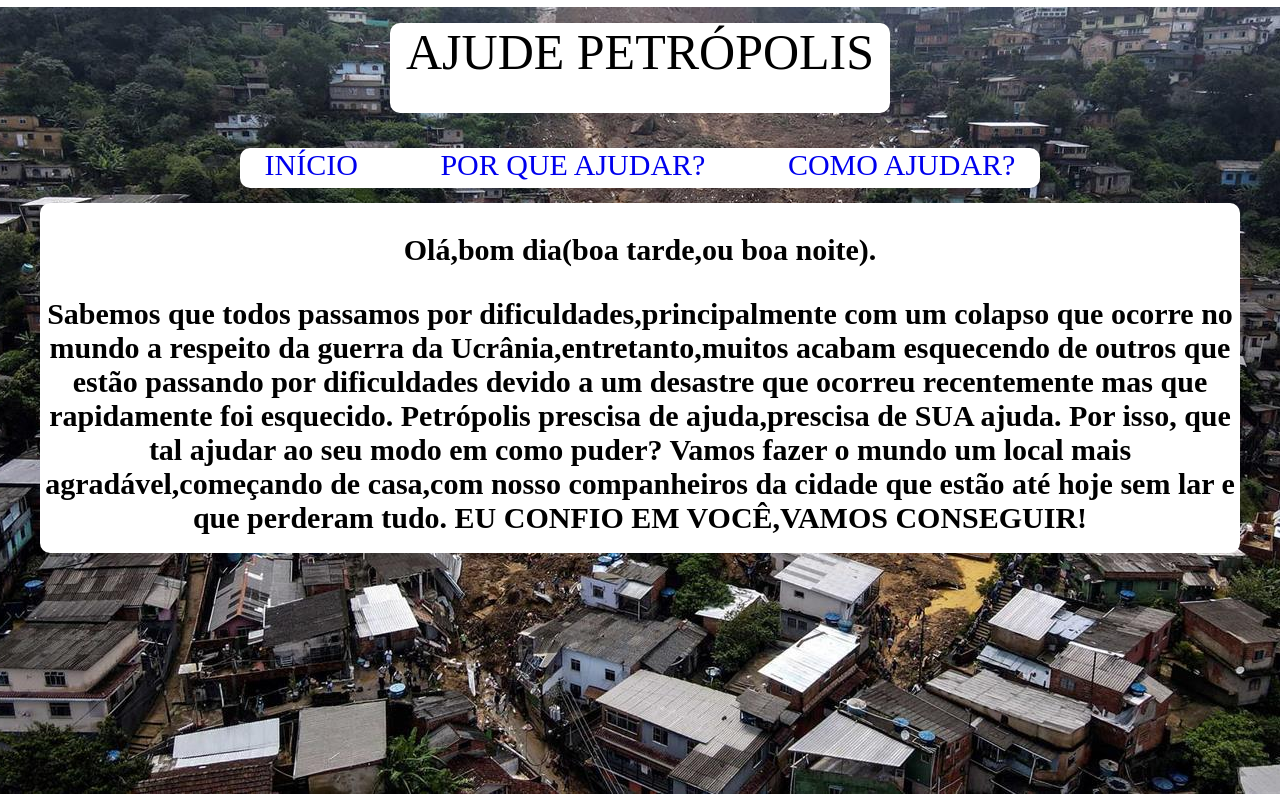
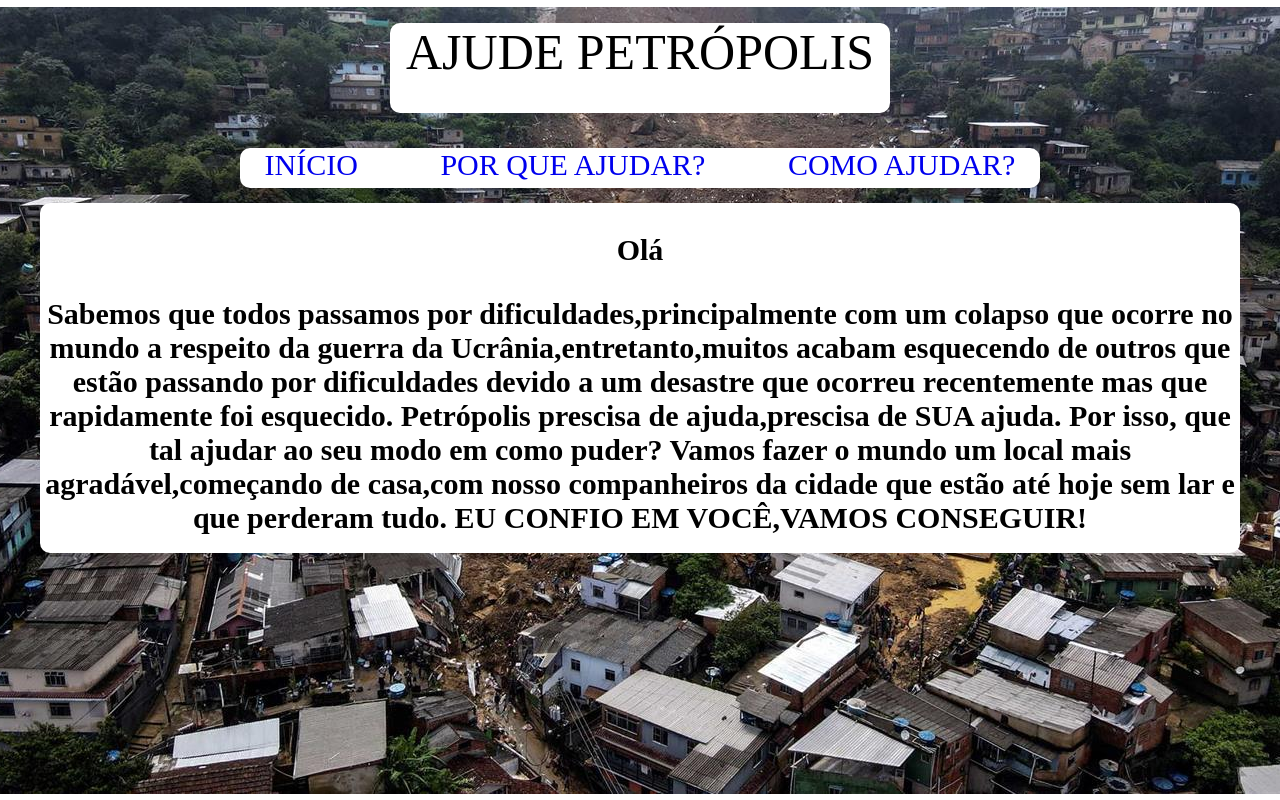
Before and after one commit to altencirsilvajr/altencirsilvajr.github.io, a plain HTML site: page Pagina_2.html in a window 1280 px wide. Drawn offline with Linux system fonts and the light colour scheme.

Commit message:
image commit

```diff
--- a/Pagina_2.html
+++ b/Pagina_2.html
@@ -55,7 +55,7 @@
         &nbsp;&nbsp;&nbsp;&nbsp;&nbsp;&nbsp;&nbsp;&nbsp;&nbsp;
     </nav>
     <section class="texto">
-        <H1><p>Olá,bom dia(boa tarde,ou boa noite).</p></H1>
+        <H1><p>Olá</p></H1>
         <H2>Sabemos que todos passamos por dificuldades,principalmente com um colapso que ocorre no
             mundo a respeito da guerra da Ucrânia,entretanto,muitos acabam esquecendo de outros que
             estão passando por dificuldades devido a um desastre que ocorreu recentemente
```
Also changed, not shown: index.html (+1 -0 lines).
